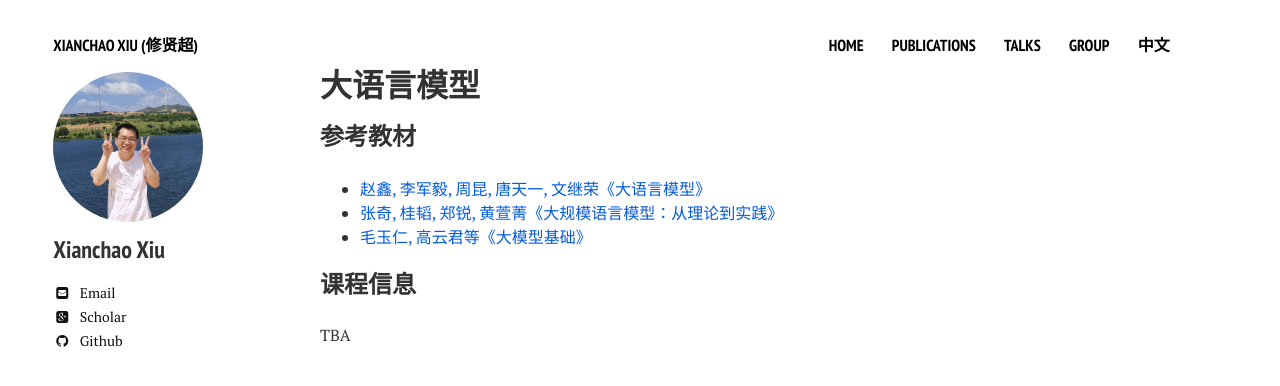
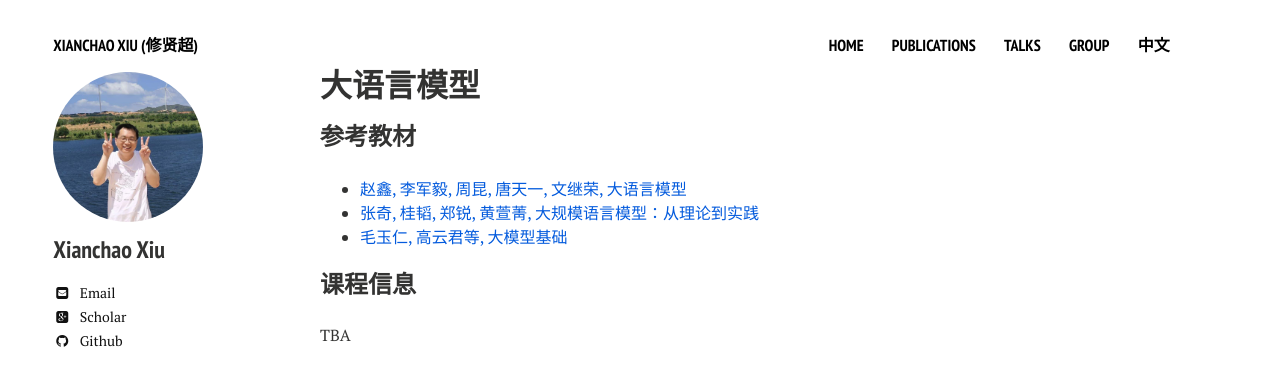
Before and after one commit to xianchaoxiu/xianchaoxiu.github.io, a Jekyll site: the page built from chinese/LLM/index.md, in a window 1280 px wide. Shown: the top 386 px of the page. Built offline with Jekyll 4.4.1, drawn with Linux system fonts in a browser that asks for light colours; nearby versions of some CDN libraries.

Commit message:
Update index.md

```diff
--- a/chinese/LLM/index.md
+++ b/chinese/LLM/index.md
@@ -6,9 +6,9 @@ share: false
 ---
 
 ### 参考教材
-* <a href="https://llmbook-zh.github.io/" class="textlink" target="_blank"> 赵鑫, 李军毅, 周昆, 唐天一, 文继荣《大语言模型》 </a><br>
-* <a href="https://intro-llm.github.io/" class="textlink" target="_blank"> 张奇, 桂韬, 郑锐, 黄萱菁《大规模语言模型：从理论到实践》 </a><br>
-* <a href="https://github.com/ZJU-LLMs/Foundations-of-LLMs" class="textlink" target="_blank"> 毛玉仁, 高云君等《大模型基础》 </a><br>
+* <a href="https://llmbook-zh.github.io/" class="textlink" target="_blank"> 赵鑫, 李军毅, 周昆, 唐天一, 文继荣, 大语言模型 </a><br>
+* <a href="https://intro-llm.github.io/" class="textlink" target="_blank"> 张奇, 桂韬, 郑锐, 黄萱菁, 大规模语言模型：从理论到实践 </a><br>
+* <a href="https://github.com/ZJU-LLMs/Foundations-of-LLMs" class="textlink" target="_blank"> 毛玉仁, 高云君等, 大模型基础 </a><br>
 
 
 ### 课程信息
```
